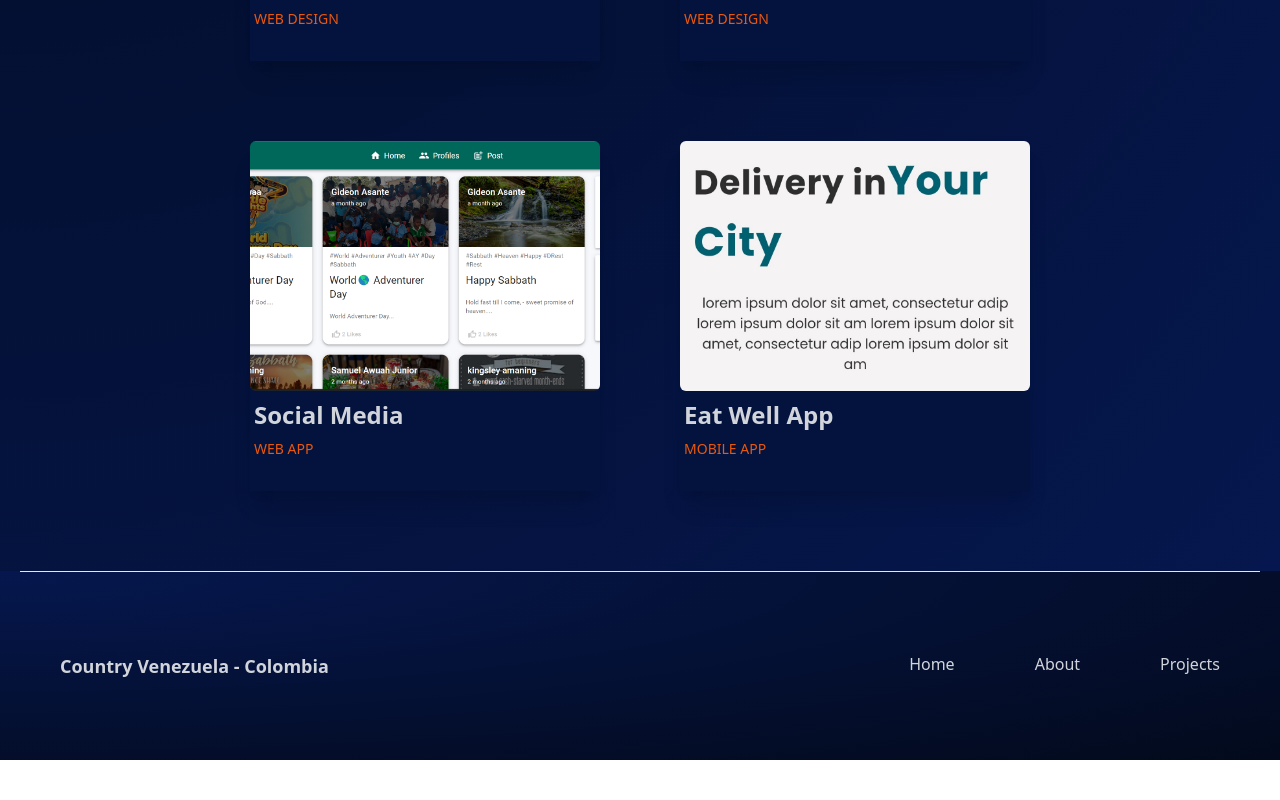
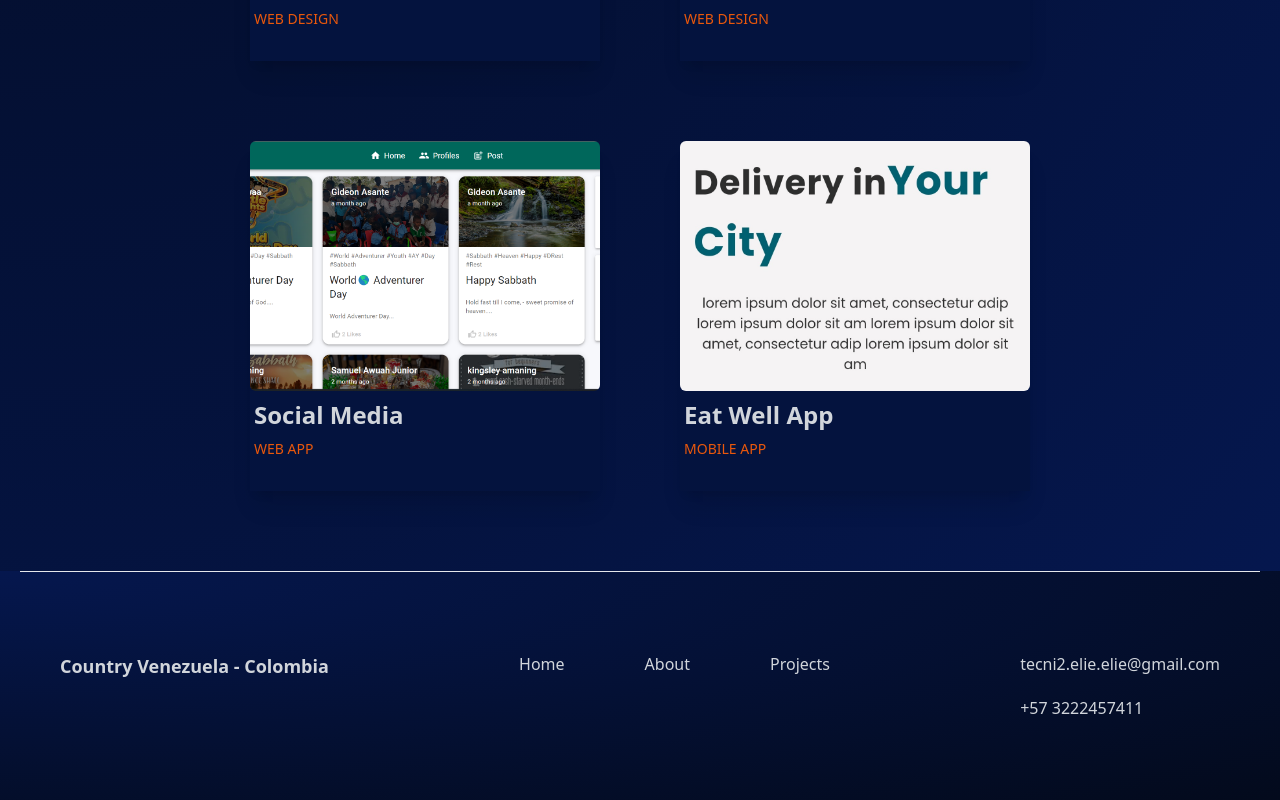
Before and after one commit to tecni2/Portfolio_React, a React (Vite) app: page / in a window 1280 px wide. Shown: the part 3543-4343 px from the top of the page. Before the commit the page ends 4303 px from the top, so only its background shows below. Built offline with nearby package versions, Linux system fonts and the light colour scheme.

Commit message:
Add mail in Footer

```diff
--- a/src/components/Footer.jsx
+++ b/src/components/Footer.jsx
@@ -12,9 +12,14 @@ const Footer = () => {
           <a href="#about">About</a>
           <a href="#projects">Projects</a>
         </div>
+        <div className="flex flex-col gap-5 text-md text-gray-300">
+          <p>tecni2.elie.elie@gmail.com</p>
+          <p>+57 3222457411</p>
+        </div>
       </div>
     </footer>
   );
 };
 
 export default Footer;
+// 43:13
```
